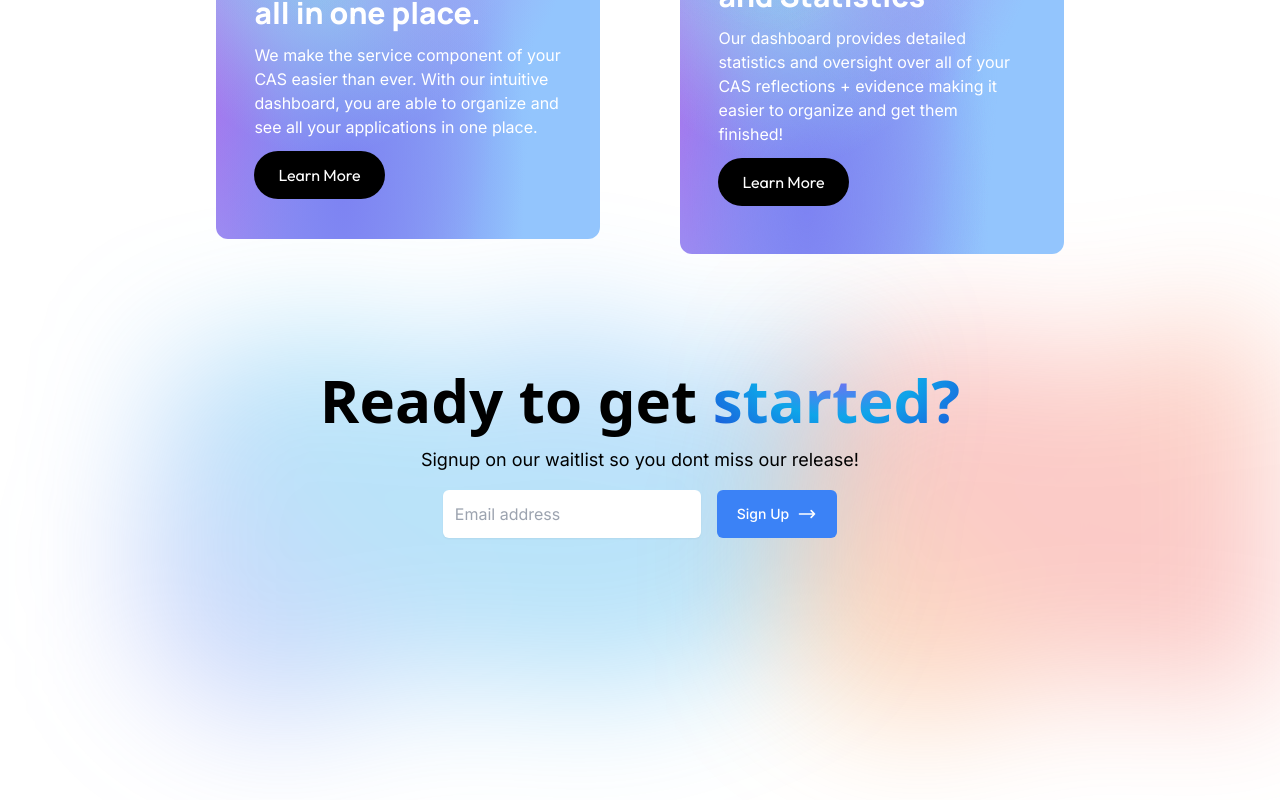
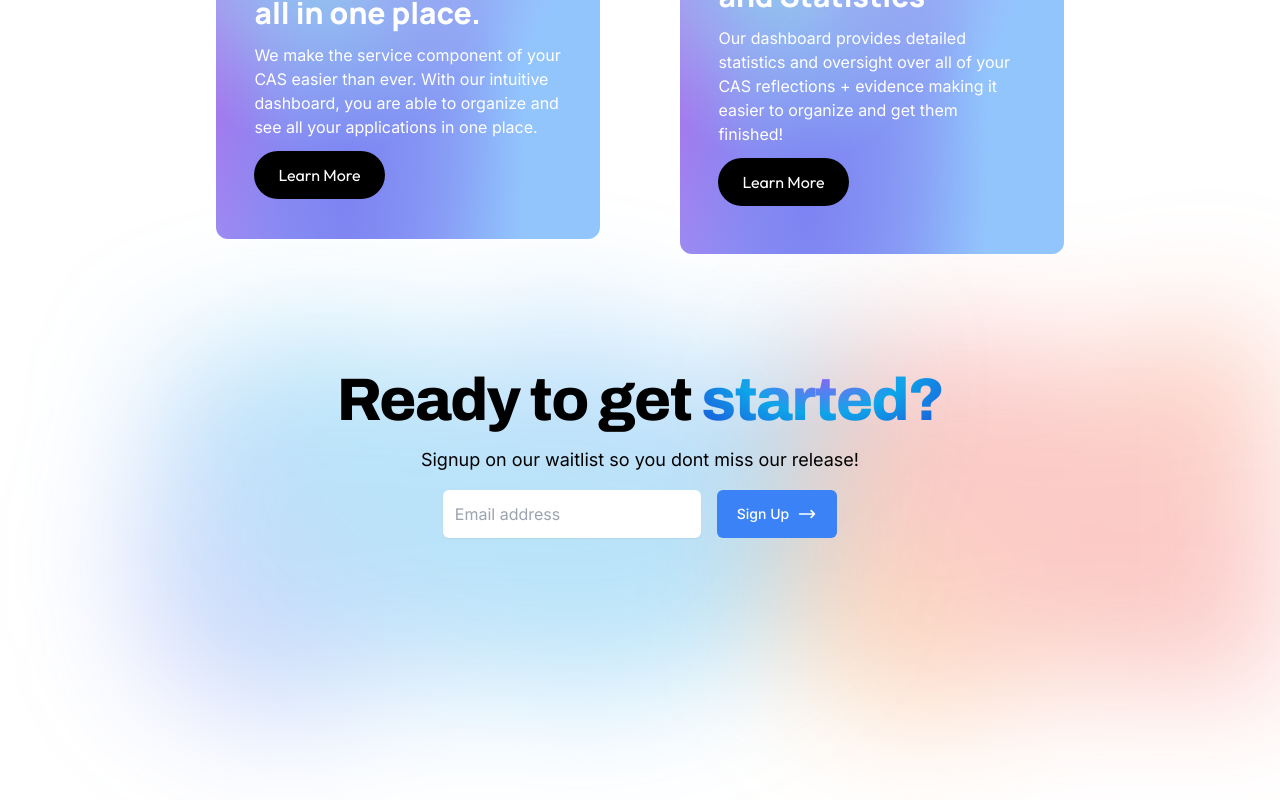
Before and after one commit to PkTheCoda/casapp, a Next.js app: page / in a window 1280 px wide. Shown: the part 4009-4809 px from the top of the page. Built offline with nearby package versions, Linux system fonts and the light colour scheme.

Commit message:
fixed call to action title

```diff
--- a/src/app/Components/CallToAction.jsx
+++ b/src/app/Components/CallToAction.jsx
@@ -34,7 +34,7 @@ export default function CallToAction() {
                     />
                 </div>
 
-            <div className="text-6xl font-extrabold text-center">Ready to get <span className="inline main-gradient">started?</span></div>
+            <div className="text-6xl font-archivo tracking-tight font-extrabold text-center">Ready to get <span className="inline main-gradient">started?</span></div>
             <div className="font-inter text-lg">Signup on our waitlist so you dont miss our release!</div>
 
             <div class="mx-auto max-w-xl">
```
